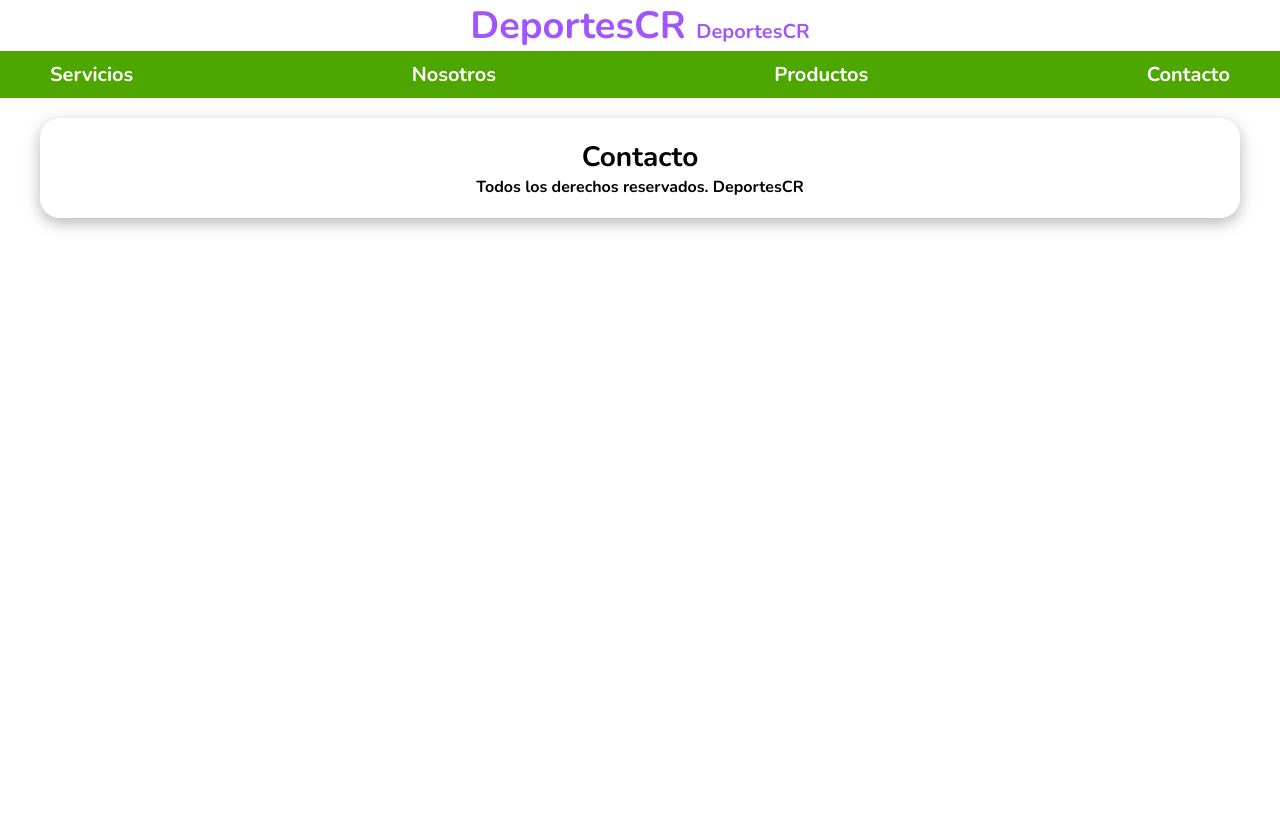
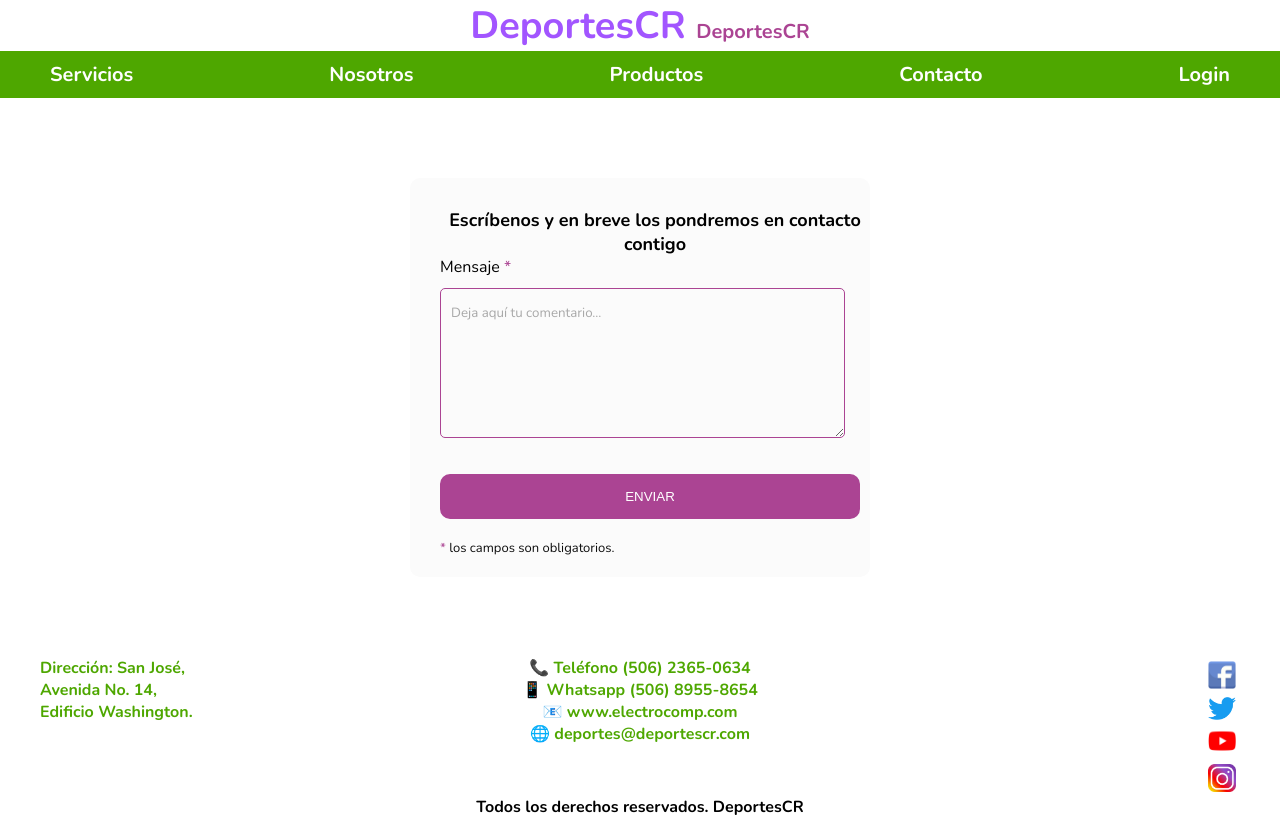
Before and after one commit to Ftreminio17/WebPHP, a PHP site: page /contacto.html in a window 1280 px wide. Before the commit the page ends 230 px from the top, so only its background shows below. Run offline with PHP 8.4, Linux system fonts and the light colour scheme; data that the repository does not hold is empty.

Commit message:
Commit_2_Ft

```diff
--- a/ProyectoPHP/contacto.html
+++ b/ProyectoPHP/contacto.html
@@ -23,18 +23,71 @@
             <a href="nosotros.html">Nosotros</a>
             <a href="productos.html">Productos</a>
             <a href="contacto.html">Contacto</a>
+            <a href="login.html">Login</a>
         </nav>
     </div>
 
     <!-- Contacto  -->
-    <section class="contenedor contenido">
-        <h2>Contacto</h2>
+
+        <div class="contact_form">
+
+            <div class="formulario">
+                <h3>Escríbenos y en breve los pondremos en contacto contigo</h3>
 
 
-        <div class="derechos">
-            <p>Todos los derechos reservados. DeportesCR</p>
+                <form action="submeter-formulario.php" method="post">
+
+                    <p>
+                        <label for="mensaje" class="colocar_mensaje">Mensaje
+                            <span class="obligatorio">*</span>
+                        </label>
+                        <textarea name="introducir_mensaje" class="texto_mensaje" id="mensaje" required="obligatorio"
+                            placeholder="Deja aquí tu comentario..."></textarea>
+                    </p>
+
+                    <button type="submit" name="enviar_formulario" id="enviar">
+                        <p>Enviar</p>
+                    </button>
+
+                    <p class="aviso">
+                        <span class="obligatorio"> * </span>los campos son obligatorios.
+                    </p>
+
+                </form>
+            </div>
         </div>
-    </footer>
+
+
+
+        <footer class="contenedor">
+            <div class="informacion_contacto">
+                <div>
+                    <p>Dirección: San José,</p>
+                    <p>Avenida No. 14,</p>
+                    <p>Edificio Washington.</p>
+                </div>
+
+                <div class="info_contacto">
+                    <p>&#128222; Teléfono (506) 2365-0634</p>
+                    <p>&#128241; Whatsapp (506) 8955-8654</p>
+                    <p>&#128231; www.electrocomp.com</p>
+                    <p>&#127760; deportes@deportescr.com</p>
+                </div>
+
+                <div class="redes_sociales">
+                    <img src="img/facebook.png" alt="facebook">
+                    <img src="img/twitter.png" alt="twitter">
+                    <img src="img/youtube.png" alt="youtube">
+                    <img src="img/instagram.png" alt="instagram">
+                </div>
+            </div>
+
+            <div class="derechos">
+                <p>Todos los derechos reservados. DeportesCR</p>
+            </div>
+        </footer>
+
+        <script src="js/script.js"></script>
 </body>
 
 </html>
--- a/ProyectoPHP/index.html
+++ b/ProyectoPHP/index.html
@@ -20,6 +20,7 @@
             <a href="nosotros.html">Nosotros</a>
             <a href="productos.html">Productos</a>
             <a href="contacto.html">Contacto</a>
+            <a href="login.html">Login</a>
         </nav>
     </div>
 
--- a/ProyectoPHP/productos.html
+++ b/ProyectoPHP/productos.html
@@ -23,6 +23,7 @@
             <a href="nosotros.html">Nosotros</a>
             <a href="productos.html">Productos</a>
             <a href="contacto.html">Contacto</a>
+            <a href="login.html">Login</a>
         </nav>
     </div>
 
--- a/ProyectoPHP/style.css
+++ b/ProyectoPHP/style.css
@@ -69,7 +69,7 @@
 /* Navegacion */
 
 .nav_bg {
-    background-color: var(--secundary);
+    background-color: var(--negro);
 }
 
 .nav_principal {
@@ -87,16 +87,15 @@
 
 .nav_principal a:hover {
     color: var(--negro);
-    background-color: var(--primary);
+    background-color: var(--blanco);
 }
-
 /* Fin Navegacion */
 
 /* Informacion */
 
 .imagen {
     height: 450px;
-    background-image: url(img/logo.png);
+    background-image: url(img/nosotros.jpg);
     background-repeat: no-repeat;
     background-size: cover;
     background-position: center center;
@@ -1019,3 +1018,126 @@
       .dHijo{
         box-sizing: border-box;
       }
+
+       /*----------------------------------------------------------------------------------*/
+
+    /* contacto */
+
+    /* Importación de fuentes de google fonts */
+@import url(https://fonts.googleapis.com/css?family=Noto+Sans);
+
+
+.contact_form{
+	width: 460px;
+  height: auto;
+  margin: 80px auto;
+	border-radius: 10px;
+	padding-top: 30px;
+	padding-bottom: 20px;
+  background-color: #fbfbfb;
+  padding-left: 30px;
+}
+
+
+input{
+	background-color: #fbfbfb;
+	width: 408px;
+	height: 40px;
+	border-radius: 5px;
+	border-style: solid;
+	border-width: 1px;
+	border-color: #ab4493;
+	margin-top: 10px;
+	padding-left: 10px;
+  margin-bottom: 20px;
+}
+
+
+textarea{
+  background-color: #fbfbfb;
+	width: 405px;
+	height: 150px;
+	border-radius: 5px;
+	border-style: solid;
+	border-width: 1px;
+	border-color: #ab4493;
+	margin-top: 10px;
+	padding-left: 10px;
+  margin-bottom: 20px;
+  padding-top: 15px;
+}
+
+
+label{
+  display: block;
+	float: center;
+}
+
+
+button{
+	height: 45px;
+	padding-left: 5px;
+	padding-right: 5px;
+	margin-bottom: 20px;
+	margin-top: 10px;
+	text-transform: uppercase;
+	background-color: #ab4493;
+	border-color: #ab4493;
+	border-style: solid;
+	border-radius: 10px;
+	width: 420px;
+  cursor: pointer;
+}
+
+
+button p{
+	color: #fff;
+}
+
+
+span{
+	color: #ab4493;
+}
+
+
+.aviso{
+	font-size: 13px;
+	color: #0e0e0e;
+}
+
+.contenedorC {
+  width: 800px;
+  margin: auto;
+}
+
+.contenidoC {
+  background-color: var(--blanco);
+  padding: 20px;
+  margin-top: 20px;
+  border-radius: 20px;
+  box-shadow: 0px 5px 15px 0px rgba(112, 112, 112, 0.5);
+}
+
+::-webkit-input-placeholder {
+ color: #a8a8a8;
+}
+
+
+::-webkit-textarea-placeholder {
+ color: #a8a8a8;
+}
+
+
+.formulario input:focus{
+	outline:0;
+	border: 1px solid #97d848;
+}
+
+
+.formulario textarea:focus{
+	outline:0;
+	border: 1px solid #97d848;
+}
+
+
+/* creado por javiniguez.com, Julio 2019 */
```
Also changed, not shown: ProyectoPHP/login.html (added, +84 -0 lines), ProyectoPHP/nosotros.html (+16 -1 lines), ProyectoPHP/php/login.php (deleted, +0 -48 lines), ProyectoPHP/php/registrar.php (deleted, +0 -78 lines), ProyectoPHP/img/nosotros.jpg (added).
